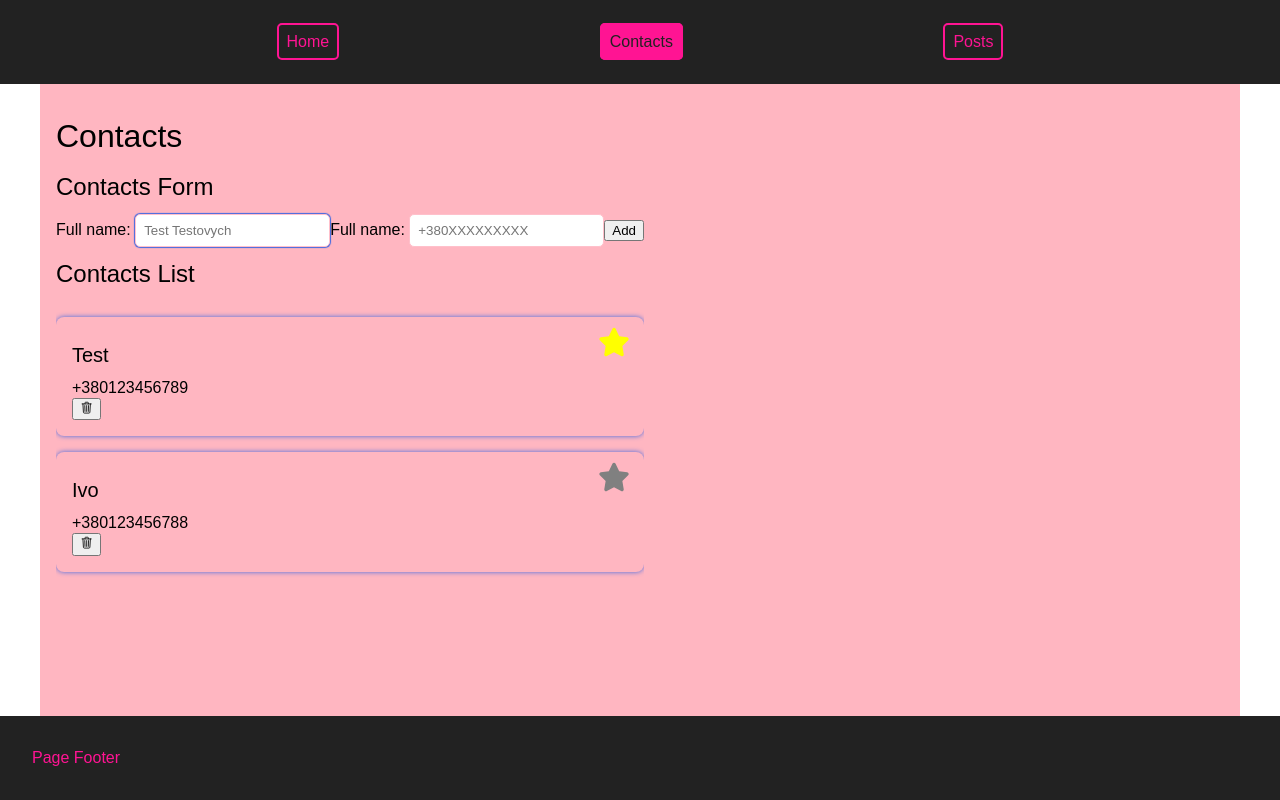
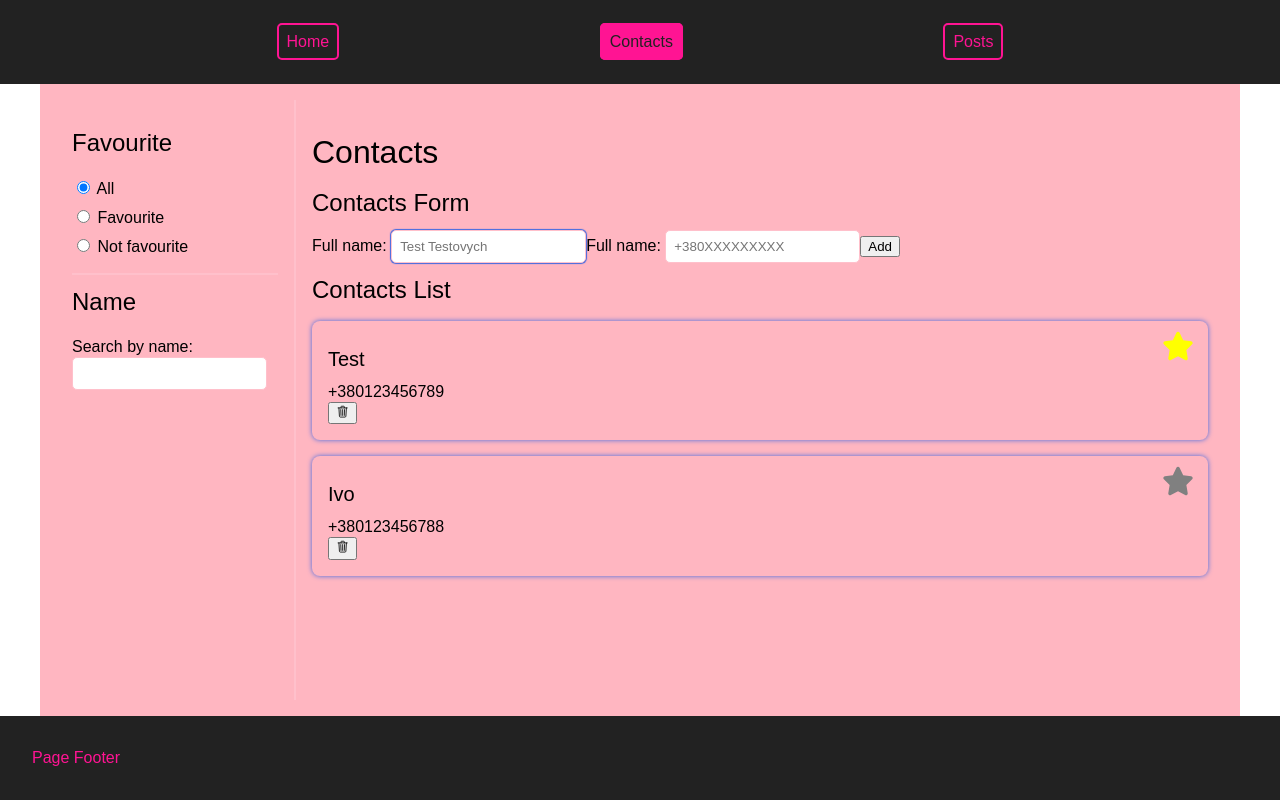
Before and after one commit to pecourses/pe2024-1-contacts-redux-app, a React (Vite) app: page /contacts in a window 1280 px wide. Built offline with nearby package versions, Linux system fonts and the light colour scheme.

Commit message:
Add filters

```diff
--- /dev/null
+++ b/src/components/ContactsFilter/ContactsFilter.module.css
@@ -0,0 +1,10 @@
+.singleFilter {
+  display: flex;
+  flex-direction: column;
+  gap: 0.5rem;
+}
+
+.singleFilter + .singleFilter {
+  margin-top: 1rem;
+  border-top: 2px solid pink;
+}
--- /dev/null
+++ b/src/components/ContactsFilter/index.jsx
@@ -0,0 +1,68 @@
+import { connect } from 'react-redux';
+import { setFilter } from '../../store/slices/contactsSlice';
+import styles from './ContactsFilter.module.css';
+
+function ContactsFilter ({ isFavourite, fullName, setFilter }) {
+  const changeFavouriteFilter = value => setFilter({ isFavourite: value });
+
+  const changeNameFilter = ({ target: { value } }) =>
+    setFilter({ fullName: value });
+
+  return (
+    <div>
+      <section className={styles.singleFilter}>
+        <h2>Favourite</h2>
+        <label>
+          <input
+            type='radio'
+            value={null}
+            onChange={() => changeFavouriteFilter(null)}
+            checked={isFavourite === null}
+            name='isFavourite'
+          />
+          <span> All</span>
+        </label>
+        <label>
+          <input
+            type='radio'
+            value={true}
+            onChange={() => changeFavouriteFilter(true)}
+            checked={isFavourite === true}
+            name='isFavourite'
+          />
+          <span> Favourite</span>
+        </label>
+        <label>
+          <input
+            type='radio'
+            value={false}
+            onChange={() => changeFavouriteFilter(false)}
+            checked={isFavourite === false}
+            name='isFavourite'
+          />
+          <span> Not favourite</span>
+        </label>
+      </section>
+      <section className={styles.singleFilter}>
+        <h2>Name</h2>
+        <label>
+          <span>Search by name: </span>
+          <input
+            type='search'
+            name='fullName'
+            value={fullName}
+            onChange={changeNameFilter}
+          />
+        </label>
+      </section>
+    </div>
+  );
+}
+
+const mapStateToProps = ({ contactsList: { filter } }) => filter;
+
+const mapDispatchToProps = dispatch => ({
+  setFilter: filter => dispatch(setFilter(filter)),
+});
+
+export default connect(mapStateToProps, mapDispatchToProps)(ContactsFilter);
--- a/src/components/ContactsList/index.jsx
+++ b/src/components/ContactsList/index.jsx
@@ -5,15 +5,35 @@ import {
   toggleFavourite,
 } from '../../store/slices/contactsSlice';
 
-function ContactsList ({ contacts, remove, toggle }) {
+function ContactsList ({
+  contacts,
+  remove,
+  toggle,
+  filter: { isFavourite, fullName },
+}) {
   const mapContacts = c => (
     <ContactsListItem key={c.id} contact={c} remove={remove} toggle={toggle} />
   );
 
+  const filterByIsFavouriteContacts = c => {
+    if (isFavourite === null) {
+      return true;
+    }
+    return c.isFavourite === isFavourite;
+  };
+
+  const filterByName = c =>
+    c.fullName.toLowerCase().includes(fullName.toLowerCase());
+
   return (
     <section>
       <h2>Contacts List</h2>
-      <ul style={{ overflow: 'hidden' }}>{contacts.map(mapContacts)}</ul>
+      <ul>
+        {contacts
+          .filter(filterByIsFavouriteContacts)
+          .filter(filterByName)
+          .map(mapContacts)}
+      </ul>
     </section>
   );
 }
--- /dev/null
+++ b/src/pages/ContactsPage/ContactsPage.module.css
@@ -0,0 +1,27 @@
+.pageContainer {
+  display: flex;
+  width: 100%;
+}
+
+.filterContainer {
+  width: 15rem;
+  padding: 1rem;
+  border-right: 2px solid pink;
+}
+
+.listContainer {
+  flex-grow: 1;
+  padding: 1rem;
+}
+
+@media screen and (max-width: 600px) {
+  .pageContainer {
+    flex-wrap: wrap;
+    align-content: start;
+  }
+  .filterContainer {
+    width: 100%;
+    border-right: none;
+    border-bottom: 2px solid pink;
+  }
+}
--- a/src/pages/ContactsPage/index.jsx
+++ b/src/pages/ContactsPage/index.jsx
@@ -1,12 +1,19 @@
+import ContactsFilter from '../../components/ContactsFilter';
 import ContactsForm from '../../components/ContactsForm';
 import ContactsList from '../../components/ContactsList';
+import styles from './ContactsPage.module.css';
 
 function ContactsPage () {
   return (
-    <div>
-      <h1>Contacts</h1>
-      <ContactsForm />
-      <ContactsList />
+    <div className={styles.pageContainer}>
+      <div className={styles.filterContainer}>
+        <ContactsFilter />
+      </div>
+      <div className={styles.listContainer}>
+        <h1>Contacts</h1>
+        <ContactsForm />
+        <ContactsList />
+      </div>
     </div>
   );
 }
--- a/src/store/slices/contactsSlice.js
+++ b/src/store/slices/contactsSlice.js
@@ -16,6 +16,10 @@ const initialState = {
       isFavourite: false,
     },
   ],
+  filter: {
+    isFavourite: null,
+    fullName: '',
+  },
 };
 
 const contactsSlice = createSlice({
@@ -44,11 +48,15 @@ const contactsSlice = createSlice({
         isFavourite: false,
       });
     },
+    setFilter: (state, { payload }) => {
+      state.filter = { ...state.filter, ...payload };
+    },
   },
 });
 
 const { reducer, actions } = contactsSlice;
 
-export const { removeContact, toggleFavourite, createContact } = actions;
+export const { removeContact, toggleFavourite, createContact, setFilter } =
+  actions;
 
 export default reducer;
```
